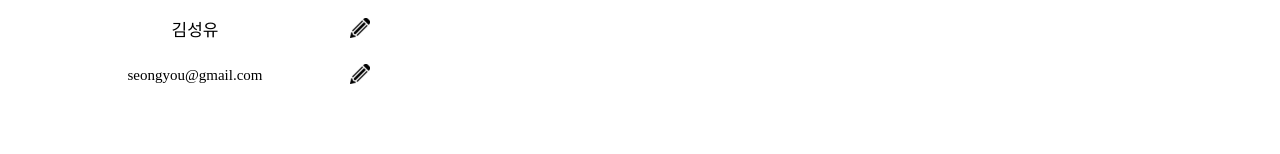
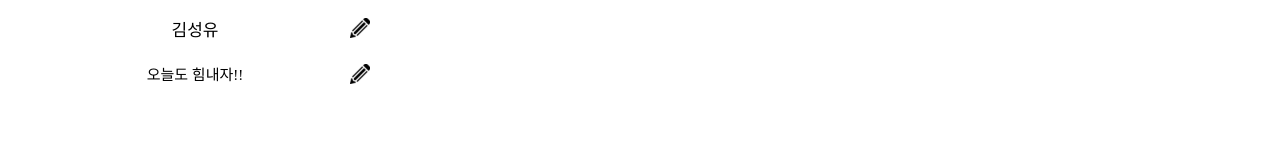
Before and after one commit to Konkuk-KUIT/KUIT3_Hackathon_Team5-Web, a React (Vite) app: page /KUIT3_Hackathon_Team5-Web/option/management/profile in a window 1280 px wide. Shown: the part 382-536 px from the top of the page. Built offline with nearby package versions, Linux system fonts and the light colour scheme; a web font is replaced by a local one.

Commit message:
오타수정

```diff
--- a/src/pages/ProfileEditPage/ProfileEditPage.tsx
+++ b/src/pages/ProfileEditPage/ProfileEditPage.tsx
@@ -143,7 +143,7 @@ const ProfileEditPage = () => {
   const [nameModalOpen, setNameModalOpen] = useState(false);
   const [statusMsgModalOpen, setStatusMsgModalOpen] = useState(false);
   const [name, setName] = useState("김성유");
-  const [statusMsg, setStatusMsg] = useState("seongyou@gmail.com");
+  const [statusMsg, setStatusMsg] = useState("오늘도 힘내자!!");
   const [newName, setNewName] = useState(name);
   const [newStatusMsg, setNewStatusMsg] = useState(statusMsg);
   const nameModalRef = useRef<HTMLDivElement>(null);
```
